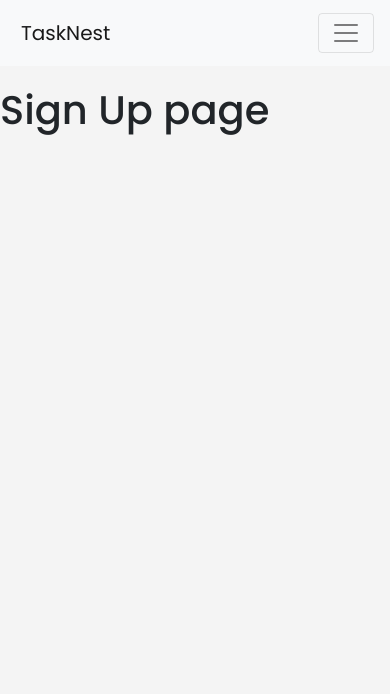
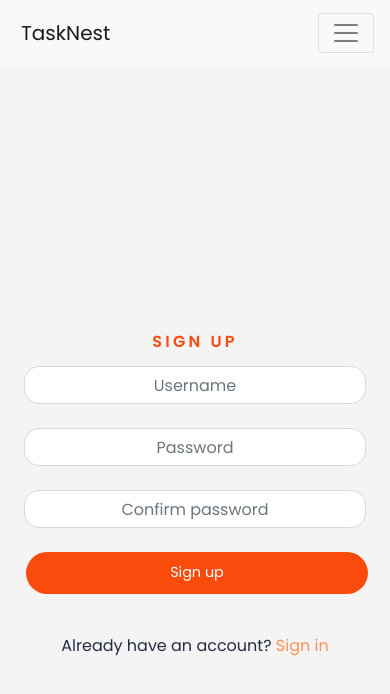
Before and after one commit to Katya-Semeniuk/task-nest, a React (Create React App) app: page /signup in a window 390 px wide. Shown: the top 694 px of the page. Built offline with nearby package versions, Linux system fonts and the light colour scheme.

Commit message:
added SignUpForm component with stylisation and functionality

```diff
--- a/src/App.js
+++ b/src/App.js
@@ -7,6 +7,7 @@
 import SignUp from './pages/SignUp';
 import TasksList from './components/TasksList';
 import NotFound from './pages/NotFound';
+import "./axios/axiosDefault";
 
 function App() {
   return (
--- a/src/App.module.css
+++ b/src/App.module.css
@@ -14,12 +14,12 @@
 
 a{
   color: #252B42;
+  transition: color ease-in-out 0.3s;
 }
 
 a:hover {
-  /* color: #252B42; */
-  color: #0f1119;
-  text-decoration: none;
+color: #0f1119;
+text-decoration: none;
 }
 /* .Applink {
   color: #61dafb;
@@ -42,10 +42,3 @@
   transition: color ease-in-out 0.3s;
   color: #FA4A0C;
 }
-
-
-img{
-  display: block;
-  width: 100%;
-  max-width: 100%;
-}
--- /dev/null
+++ b/src/axios/axiosDefault.jsx
@@ -0,0 +1,8 @@
+import axios from "axios";
+
+axios.defaults.baseURL = "https://tasknest-api-e8c3c073658c.herokuapp.com/";
+axios.defaults.headers.post["Content-Type"] = "multipart/form-data";
+axios.defaults.withCredentials = true;
+
+export const axiosReq = axios.create();
+export const axiosRes = axios.create();
--- /dev/null
+++ b/src/components/SignUpForm.jsx
@@ -0,0 +1,139 @@
+import React, { useState } from "react";
+import { Link, useHistory } from "react-router-dom";
+
+import styles from "../styles/SignInUpForm.module.css";
+import btnStyles from "../styles/Button.module.css";
+import appStyles from "../App.module.css";
+
+import {
+  Form,
+  Button,
+  Image,
+  Col,
+  Row,
+  Container,
+  Alert,
+} from "react-bootstrap";
+import axios from "axios";
+
+const SignUpForm = () => {
+  const [signUpData, setSignUpData] = useState({
+    username: "",
+    password1: "",
+    password2: "",
+  });
+  const { username, password1, password2 } = signUpData;
+
+  const [errors, setErrors] = useState({});
+
+  const history = useHistory();
+
+  const handleChange = (event) => {
+    setSignUpData({
+      ...signUpData,
+      [event.target.name]: event.target.value,
+    });
+  };
+
+  const handleSubmit = async (event) => {
+    event.preventDefault();
+    try {
+      await axios.post("/dj-rest-auth/registration/", signUpData);
+      history.push("/signin");
+    } catch (err) {
+      setErrors(err.response?.data);
+    }
+  };
+
+  return (
+    <Row className={styles.Row}>
+      <Col className="my-auto py-2 p-md-2" md={6}>
+        <Container className={`${appStyles.Content} p-4 `}>
+          <h1 className={styles.Header}>sign up</h1>
+
+          <Form onSubmit={handleSubmit}>
+            <Form.Group controlId="username"  className="mb-4">
+              <Form.Label className="d-none">username</Form.Label>
+              <Form.Control
+                className={styles.Input}
+                type="text"
+                placeholder="Username"
+                name="username"
+                value={username}
+                onChange={handleChange}
+              />
+            </Form.Group>
+            {errors.username?.map((message, idx) => (
+              <Alert variant="warning" key={idx}>
+                {message}
+              </Alert>
+            ))}
+
+            <Form.Group controlId="password1" className="mb-4">
+              <Form.Label className="d-none">Password</Form.Label>
+              <Form.Control
+                className={styles.Input}
+                type="password"
+                placeholder="Password"
+                name="password1"
+                value={password1}
+                onChange={handleChange}
+              />
+            </Form.Group >
+            {errors.password1?.map((message, idx) => (
+              <Alert key={idx} variant="warning">
+                {message}
+              </Alert>
+            ))}
+
+            <Form.Group controlId="password2"  className="mb-4">
+              <Form.Label className="d-none">Confirm password</Form.Label>
+              <Form.Control
+                className={styles.Input}
+                type="password"
+                placeholder="Confirm password"
+                name="password2"
+                value={password2}
+                onChange={handleChange}
+              />
+            </Form.Group>
+            {errors.password2?.map((message, idx) => (
+              <Alert key={idx} variant="warning">
+                {message}
+              </Alert>
+            ))}
+
+            <Button
+              className={`${btnStyles.Button} ${btnStyles.Wide} ${btnStyles.Bright}`}
+              type="submit"
+            >
+              Sign up
+            </Button>
+            {errors.non_field_errors?.map((message, idx) => (
+              <Alert key={idx} variant="warning" className="mt-3">
+                {message}
+              </Alert>
+            ))}
+          </Form>
+        </Container>
+
+        <Container className={`mt-3 ${appStyles.Content}`}>
+          <Link className={styles.Link} to="/signin">
+            Already have an account? <span>Sign in</span>
+          </Link>
+        </Container>
+      </Col>
+      <Col
+        md={6}
+        className={`my-auto d-none d-md-block p-2 ${styles.SignUpCol}`}
+      >
+        <Image
+          className={`${appStyles.FillerImage}`}
+          src={"https://codeinstitute.s3.amazonaws.com/AdvancedReact/hero2.jpg"}
+        />
+      </Col>
+    </Row>
+  );
+};
+
+export default SignUpForm;
--- a/src/index.css
+++ b/src/index.css
@@ -11,3 +11,33 @@
   font-family: source-code-pro, Menlo, Monaco, Consolas, 'Courier New',
     monospace;
 }
+
+
+h1,
+h2,
+h3,
+h4,
+h5,
+h6,
+p {
+  margin: 0;
+}
+
+body {
+  margin: 0;
+}
+ul {
+  margin: 0;
+  padding: 0;
+  list-style: none;
+}
+
+a {
+  text-decoration: none;
+}
+
+img{
+  display: block;
+  width: 100%;
+  max-width: 100%;
+}
--- a/src/pages/NotFound.jsx
+++ b/src/pages/NotFound.jsx
@@ -1,16 +1,22 @@
 import notFoundPageImg from '../assets/page-not-found.webp';
 // import notFoundPageImg from '../assets/not-found.jpg';
 import styles from '../styles/NotFound.module.css';
+import { NavLink } from "react-router-dom";
+import {Container} from "react-bootstrap";
+
 
 
 const NotFound = () => {
 return (
-    <div>
+    <Container>
         <div className={styles.ImageWrapper}>
         <img src={notFoundPageImg} alt="Page not found" className={styles.Image}/>
         </div>
-        {/* <img src={notFoundPageImg} alt="Page not found" /> */}
-    </div>
+        <p className="mt-5 text-center"> Go to the  <NavLink to='/' className={styles.NavLink}>Home Page </NavLink></p>
+
+
+
+    </Container>
 )
 }
 
--- a/src/pages/SignUp.jsx
+++ b/src/pages/SignUp.jsx
@@ -1,7 +1,9 @@
+import SignUpForm from '../components/SignUpForm';
+
 const SignUp =() => {
     return(
         <div>
-            <h1>Sign Up page</h1>
+            <SignUpForm/>
         </div>
     )
 }
--- /dev/null
+++ b/src/styles/Button.module.css
@@ -0,0 +1,67 @@
+.Button {
+  font-size: 0.9rem;
+  align-self: center;
+  border-radius: 100px;
+ border: none;
+  padding: 4px 10px;
+  margin-left: 2px;
+  margin-right: 2px;
+  min-width: 75px;
+  }
+
+.Button:hover {
+    cursor: pointer;
+  }
+
+  .Button:hover:active {
+    background-color: #ee450a !important;
+  }
+
+  .Button:active {
+    background-color: #ee450a !important;
+  }
+
+  .Button:focus {
+    background-color: #ee450a;
+  }
+
+  .Wide {
+    padding: 10px 50px;
+    width: 100%;
+  }
+
+  .Orange,
+  .OrangeOutline:hover,
+  .Bright:hover {
+    background-color:  #ee450a;
+    color: #ffffff;
+  }
+
+  .OrangeOutline,
+  .Orange:hover {
+    /* border: 1px solid #2142b2; */
+    background-color: #ffffff;
+    color: #2142b2;
+  }
+
+  .Black,
+  .BlackOutline:hover {
+    /* background-color: #242a3d;
+    color: white; */
+    background-color: #242a3d;
+    color: aliceblue;
+  }
+
+  .Black:hover,
+  .BlackOutline {
+    /* background-color: #dadadf;
+    color: #242a3d;
+    border-color: #242a3d; */
+    background-color: aliceblue;
+    color: #242a3d;
+  }
+
+  .Bright {
+    background-color: #FA4A0C;
+    color: #fff;
+  }
--- a/src/styles/NotFound.module.css
+++ b/src/styles/NotFound.module.css
@@ -6,4 +6,25 @@
 
 .Image {
     object-fit: contain;
+    width: 100%;
+    height: 100%;
   }
+
+  .NavLink{
+   font-size: 0.8rem;
+   border-radius: 25px;
+   padding: 10px 15px;
+   margin-left: 10px;
+   min-width: 75px;
+   background-color: #FA4A0C;
+   color: #fff;
+   transition: all 0.3s ease-in-out;
+  }
+
+  .NavLink:hover,
+  .NavLink:focus{
+    color:  #FA4A0C;
+    background-color:  #fff;
+    outline: 1px solid #FA4A0C;
+    cursor: pointer;
+   }
--- /dev/null
+++ b/src/styles/SignInUpForm.module.css
@@ -0,0 +1,41 @@
+.Row {
+    height: calc(100vh - 50px);
+  }
+  .Input {
+    display: block;
+    background: #ffffff;
+    border: 1px solid #d7d8e1;
+    border-radius: 15px;
+    color: #0f1119;;
+    text-align: center;
+  }
+
+  .Header {
+    margin-bottom: 15px;
+    font-weight: bold;
+    font-size: 16px;
+    line-height: 19px;
+    text-align: center;
+    letter-spacing: 0.2em;
+    text-transform: uppercase;
+    color: #FA4A0C;
+  }
+
+  .Link {
+    text-decoration: none;
+    text-align: center;
+    display: block;
+    margin: auto;
+  }
+
+  .Link span {
+    color: #ff9254;
+  }
+
+  .Container {
+    padding: 30px 10px;
+  }
+
+  .SignInCol {
+    height: 320px;
+  }
```
